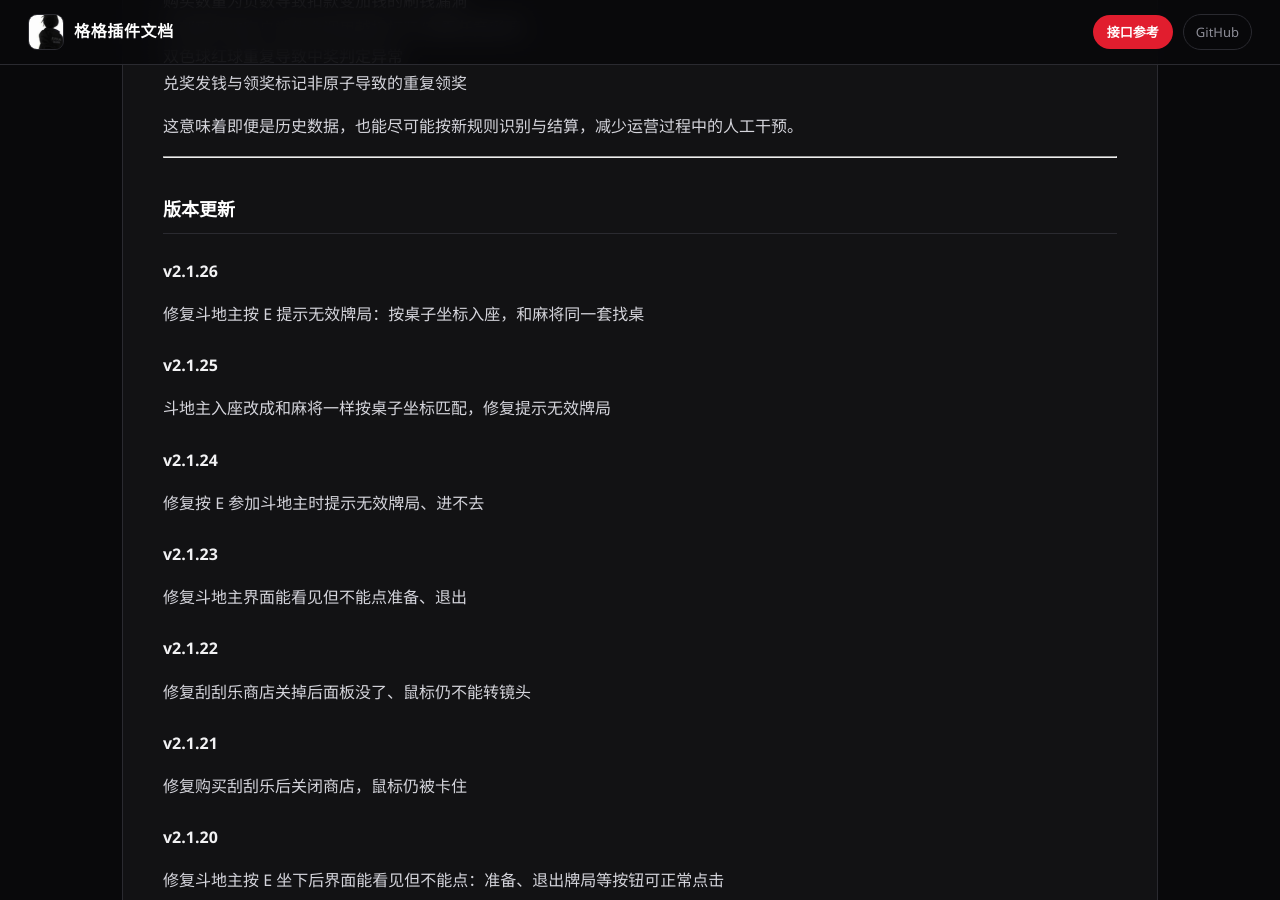
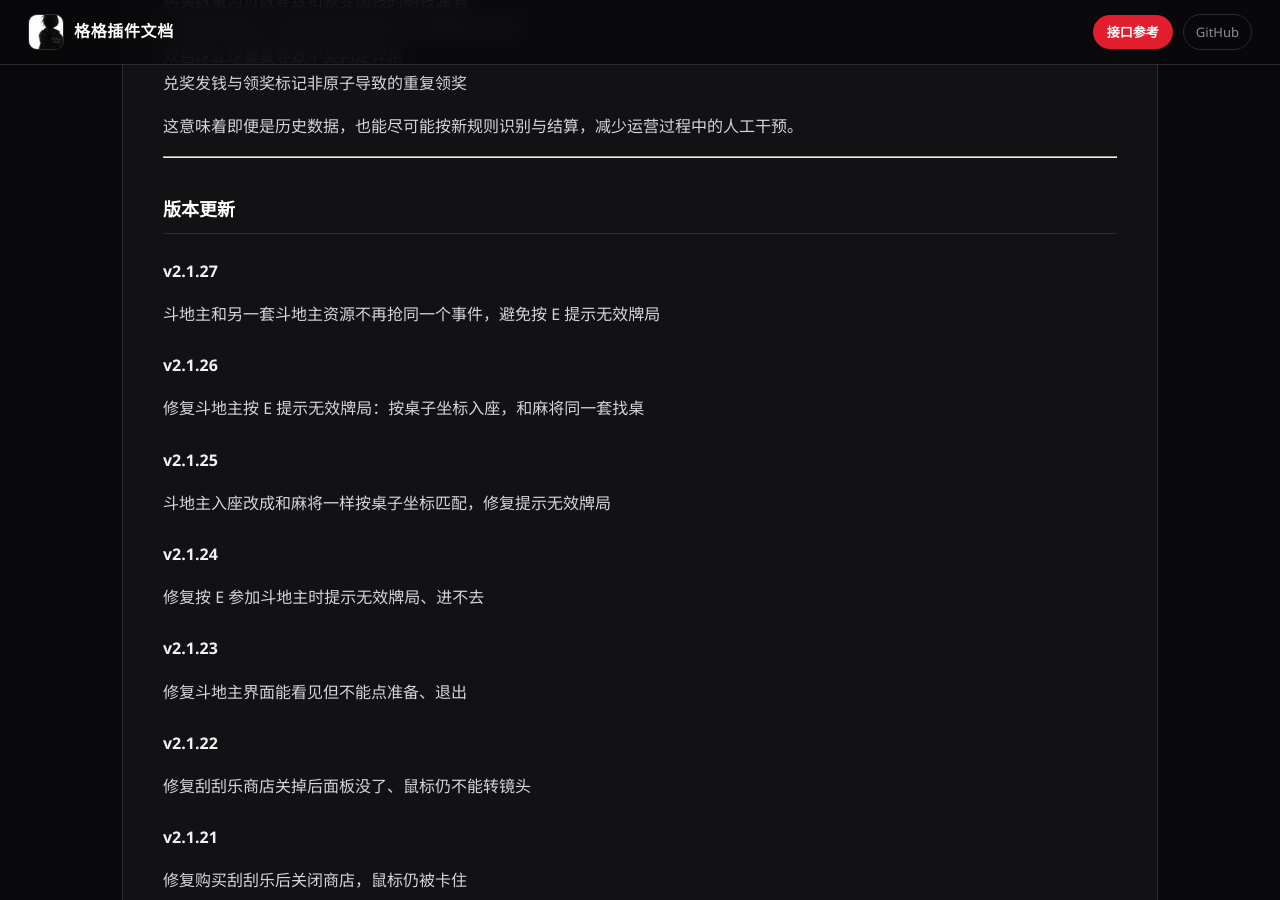
Before and after one commit to gege806/gege-docs, a Jekyll site: the page built from plugins/gege-CAIPIAO.md, in a window 1280 px wide and 900 px high, scrolled down 12311 px. Built offline with Jekyll 4.4.1, drawn with Linux system fonts in a browser that asks for light colours.

Commit message:
Document gege_CAIPIAO v2.1.27 event split.
Co-authored-by: Cursor <cursoragent@cursor.com>

```diff
--- a/plugins/gege-CAIPIAO.md
+++ b/plugins/gege-CAIPIAO.md
@@ -9,7 +9,7 @@ title: "gege_CAIPIAO"
 
 `gege_CAIPIAO` 是一套面向 **ESX / QB / QBOX** 的综合娱乐与彩票运营插件，提供刮刮乐、双色球、兑奖、奖池、经营收益管理，以及斗地主、麻将多人对局能力，适用于需要“即装即用、可长期运营”的 FiveM 服务器。
 
-当前版本：**v2.1.26**
+当前版本：**v2.1.27**
 
 本资源重点强调：
 
@@ -495,6 +495,10 @@ GE.SalesNPC.withdraw = {
 
 ## 版本更新
 
+### v2.1.27
+
+- 斗地主和另一套斗地主资源不再抢同一个事件，避免按 E 提示无效牌局
+
 ### v2.1.26
 
 - 修复斗地主按 E 提示无效牌局：按桌子坐标入座，和麻将同一套找桌
```
